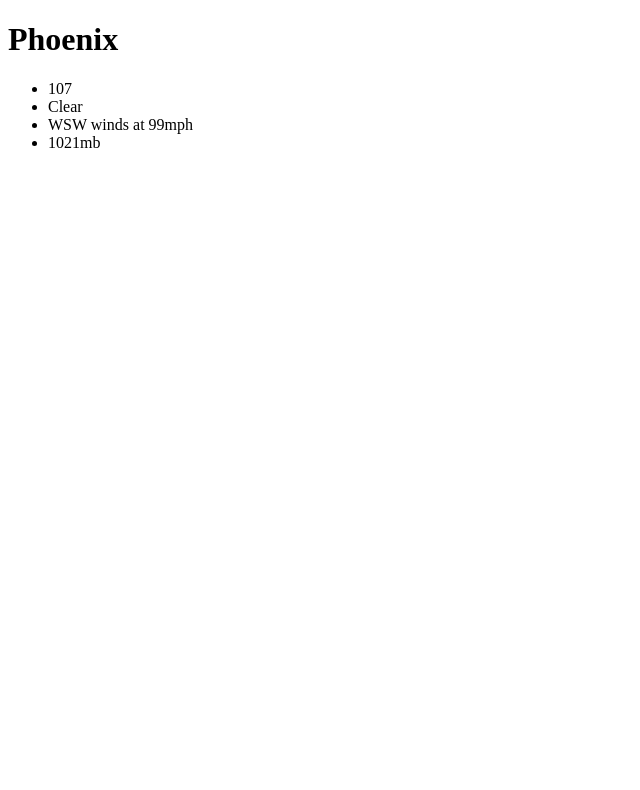
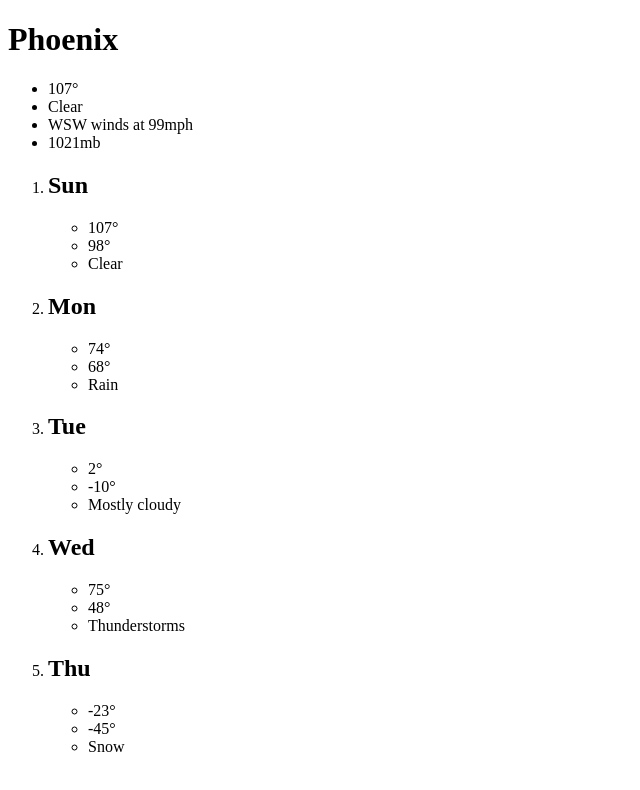
Before and after one commit to PeterSpain/webapp-workshop-app, a plain HTML site: page index.html in a window 1280 px wide. Shown: the whole page, without its empty margins (0-640 px from the left). Drawn offline with Linux system fonts and the light colour scheme.

Commit message:
Forecast and tweaks from morning workshop

```diff
--- a/index.html
+++ b/index.html
@@ -7,13 +7,56 @@
   <meta name="viewport" content="width=device-width, initial-scale=1.0">
 </head>
 <body>
+<div id="page">
   <h1>Phoenix</h1>
   <ul id="current">
-    <li class="temp">107</li>
+    <li class="temp">107&deg;</li>
     <li class="cond">Clear</li>
     <li class="wind">WSW winds at 99mph</li>
     <li class="pres">1021mb</li>
   </ul>
-
+  <ol id="forecast">
+    <li>
+      <h2>Sun</h2>
+      <ul>
+        <li class="max">107&deg;</li>
+        <li class="min">98&deg;</li>
+        <li class="cond">Clear</li>
+      </ul>
+    </li>
+    <li>
+      <h2>Mon</h2>
+      <ul>
+        <li class="max">74&deg;</li>
+        <li class="min">68&deg;</li>
+        <li class="cond">Rain</li>
+      </ul>
+    </li>
+    <li>
+      <h2>Tue</h2>
+      <ul>
+        <li class="max">2&deg;</li>
+        <li class="min">-10&deg;</li>
+        <li class="cond">Mostly cloudy</li>
+      </ul>
+    </li>
+    <li>
+      <h2>Wed</h2>
+      <ul>
+        <li class="max">75&deg;</li>
+        <li class="min">48&deg;</li>
+        <li class="cond">Thunderstorms</li>
+      </ul>
+    </li>
+    <li>
+      <h2>Thu</h2>
+      <ul>
+        <li class="max">-23&deg;</li>
+        <li class="min">-45&deg;</li>
+        <li class="cond">Snow</li>
+      </ul>
+    </li>
+  </ol>
+</div>
 </body>
 </html>
```
